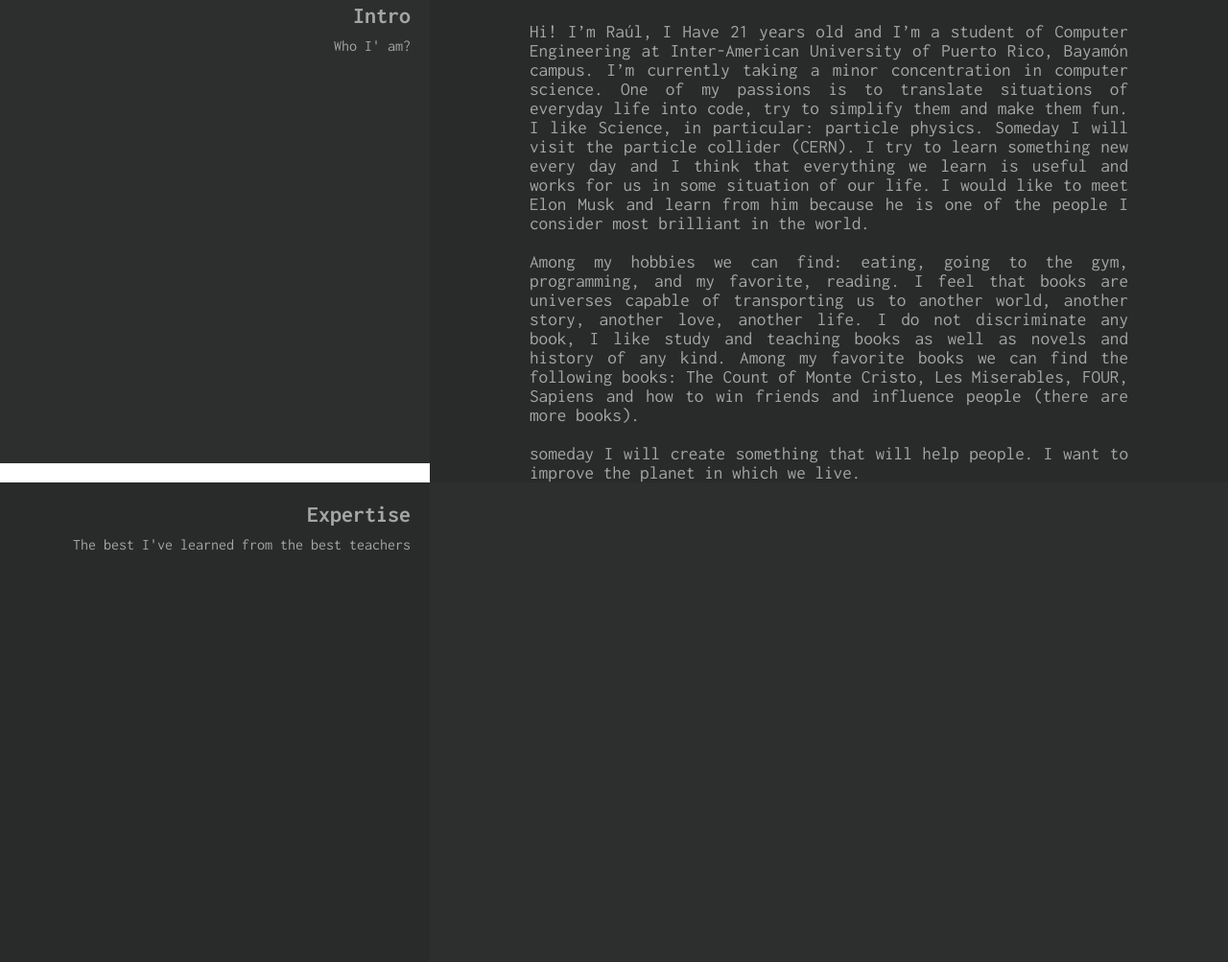
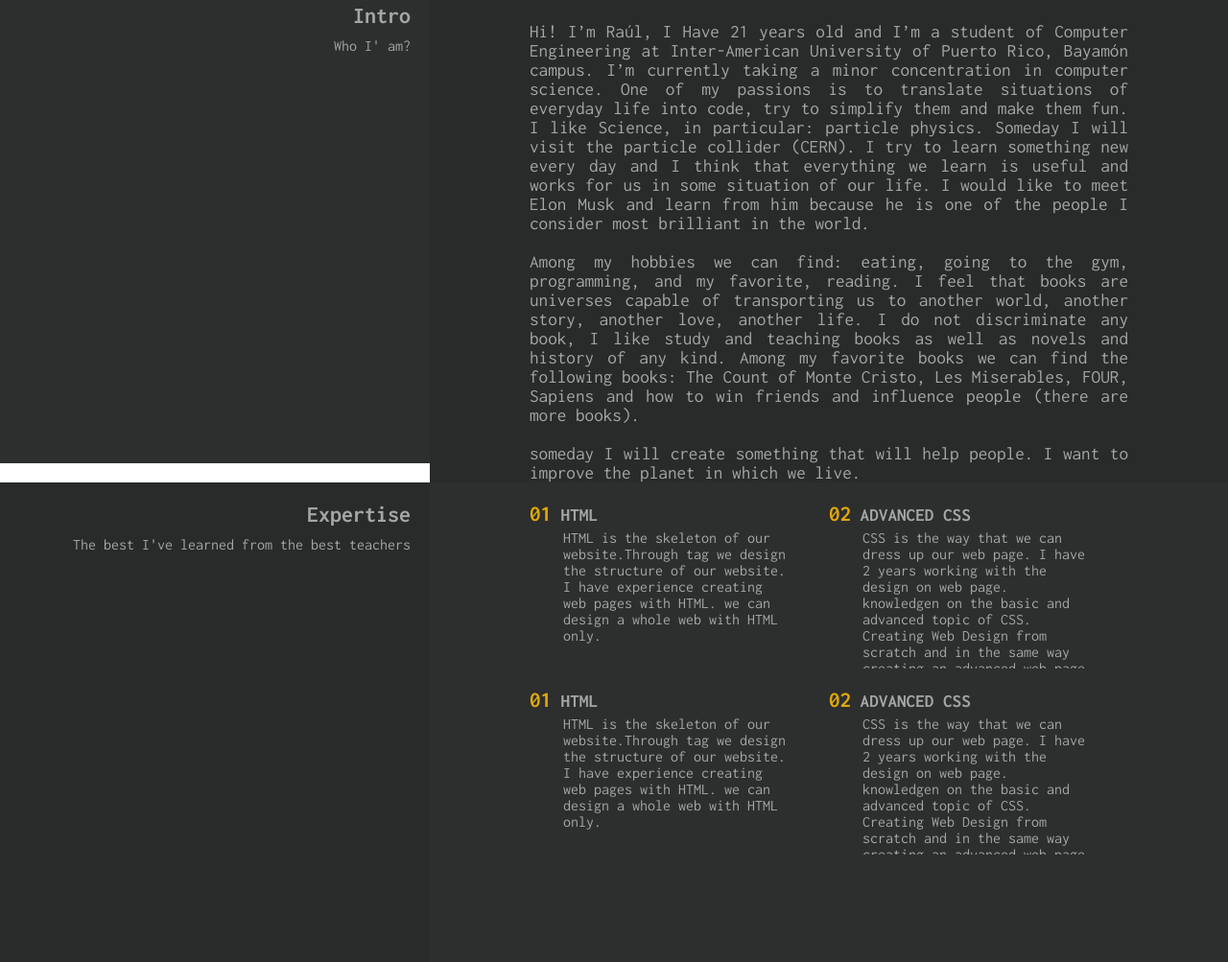
Before and after one commit to thegrafico/resume, a plain HTML site: page index.html in a window 1280 px wide. Shown: the part 517-1520 px from the top of the page at 96% size. Drawn offline with Linux system fonts and the light colour scheme; a web font is replaced by a local one.

Commit message:
Se agrego MAS CSS, Hay que cambiar la descripcion inicial.

```diff
--- a/index.html
+++ b/index.html
@@ -26,7 +26,7 @@
 
         <div class="centerheight">
 
-          <h1>Ra&uacute;l <br> <span>Pichardo Avalo</span></h1>
+          <h1 class="nombre">Ra&uacute;l <br> <span>Pichardo Avalo</span></h1>
 
           <div class="socialMedia">
 
@@ -72,7 +72,7 @@
     </div>
 
   </div>
-
+    <!-- Part 2 -->
   <div class="container">
 
     <div class="infoDescription whoIAm color2">
@@ -107,7 +107,66 @@
     </div>
 
     <div class="description color2">
+      <div class="center" style="display:flex;">
 
+        <!-- HTML DATA -->
+        <div class="expertise">
+
+          <h3><span>01</span> HTML</h3>
+          <div id="hideP">
+            <p>
+              HTML is the skeleton of our website.Through tag we design the structure of our website.
+              I have experience creating web pages with HTML. we can design a whole web
+              with HTML only.
+            </p>
+          </div>
+
+        </div>
+
+        <!-- CSS DATA -->
+        <div class="expertise">
+
+          <h3><span>02</span> ADVANCED CSS</h3>
+          <div id="hideP">
+            <p>
+              CSS is the way that we can dress up our web page. I have 2 years working with the design on web page. knowledgen on the basic and advanced topic of CSS.
+               Creating Web Design from scratch and in the same way creating an advanced web page in work.
+            </p>
+          </div>
+
+        </div>
+
+      </div>
+      <div class="center" style="display:flex;">
+
+        <!-- HTML DATA -->
+        <div class="expertise">
+
+          <h3><span>01</span> HTML</h3>
+          <div id="hideP">
+            <p>
+              HTML is the skeleton of our website.Through tag we design the structure of our website.
+              I have experience creating web pages with HTML. we can design a whole web
+              with HTML only.
+            </p>
+          </div>
+
+        </div>
+
+        <!-- CSS DATA -->
+        <div class="expertise">
+
+          <h3><span>02</span> ADVANCED CSS</h3>
+          <div id="hideP">
+            <p>
+              CSS is the way that we can dress up our web page. I have 2 years working with the design on web page. knowledgen on the basic and advanced topic of CSS.
+               Creating Web Design from scratch and in the same way creating an advanced web page in work.
+            </p>
+          </div>
+
+        </div>
+
+      </div>
     </div>
   </div>
 
--- a/public/css/index.css
+++ b/public/css/index.css
@@ -28,31 +28,27 @@
     max-width: 65%;
     min-width: 65%;
     background-color: #2d2e2e;
+    position: relative;
   }
 
   .center{
     position: relative;
     min-width: 75%;
     max-width: 75%;
-    height: 80%;
+    height: auto;
     display:block;
     margin-left: auto;
     margin-right: auto;
   }
 
-  .centerheight{
-    width: 100%;
-    position: absolute;
-    top: 40%;
-  }
 
-  .center h1{
+  .center .nombre{
     color:#a4a5a6;
     font-weight: lighter;
     font-size: 3em;
   }
 
-  .center h1 span{
+  .center .nombre span{
     color: #e0a80d;
     font-size: 1.5em;
     font-weight: bold;
@@ -67,6 +63,7 @@
   .socialMedia p{
     color:#a4a5a6;
   }
+
   .studentbackground{
     width: 100%;
   }
@@ -92,6 +89,7 @@
     margin-bottom: 6px;
   }
 
+  /*-------------------------PART 2 --------------------*/
   .resumen{
     padding-top: 40px;
     width: 75%;
@@ -119,18 +117,40 @@
     padding-bottom: 10px;
     text-align: right;
   }
-
+/*------------------------------------------------------*/
   /* backgroundcolor */
   .color1{
     background-color: #292a2a;
   }
-
   .color2{
     background-color: #2d2e2e;
   }
   /*---------------------------*/
-  /*-------------------------PART 2 --------------------*/
+  /* PART 3 */
 
+  .expertise{
+    margin-top: 20px;
+    width: 45%;
+    margin-right: 40px;
+    max-height: 250px;
+  }
+  .expertise span{
+    font-size: 1.2em;
+    color: #e0a80d;
+  }
+  .expertise h3{
+    font-size: 1.2em;
+    font-weight: bold;
+    color:#a4a5a6;
+  }
+  #hideP{
+    text-align: left;
+    margin-left: 30px;
+    height: 150px;
+    overflow: hidden;
+    color:#a4a5a6;
+    padding: 5px;
+  }
 
 
 
```
